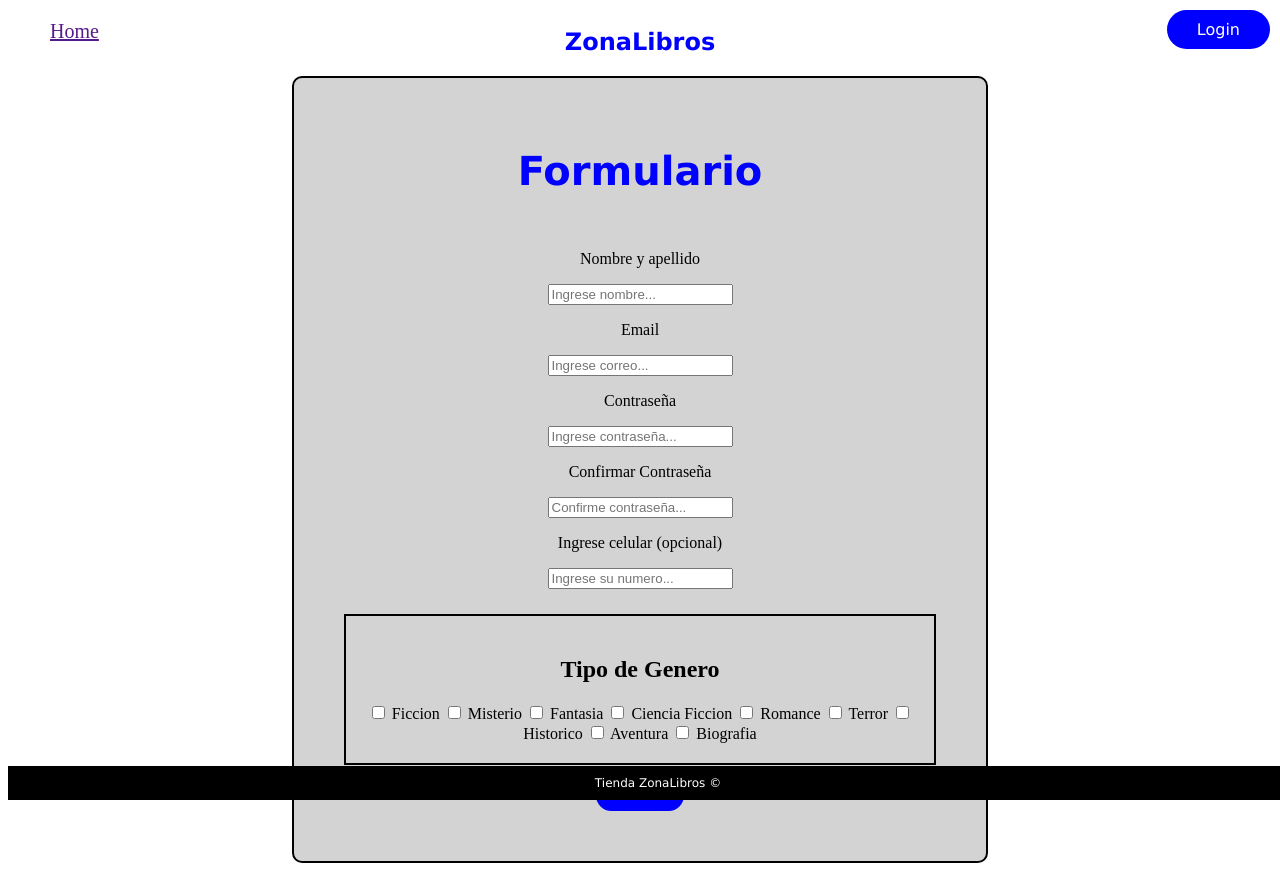
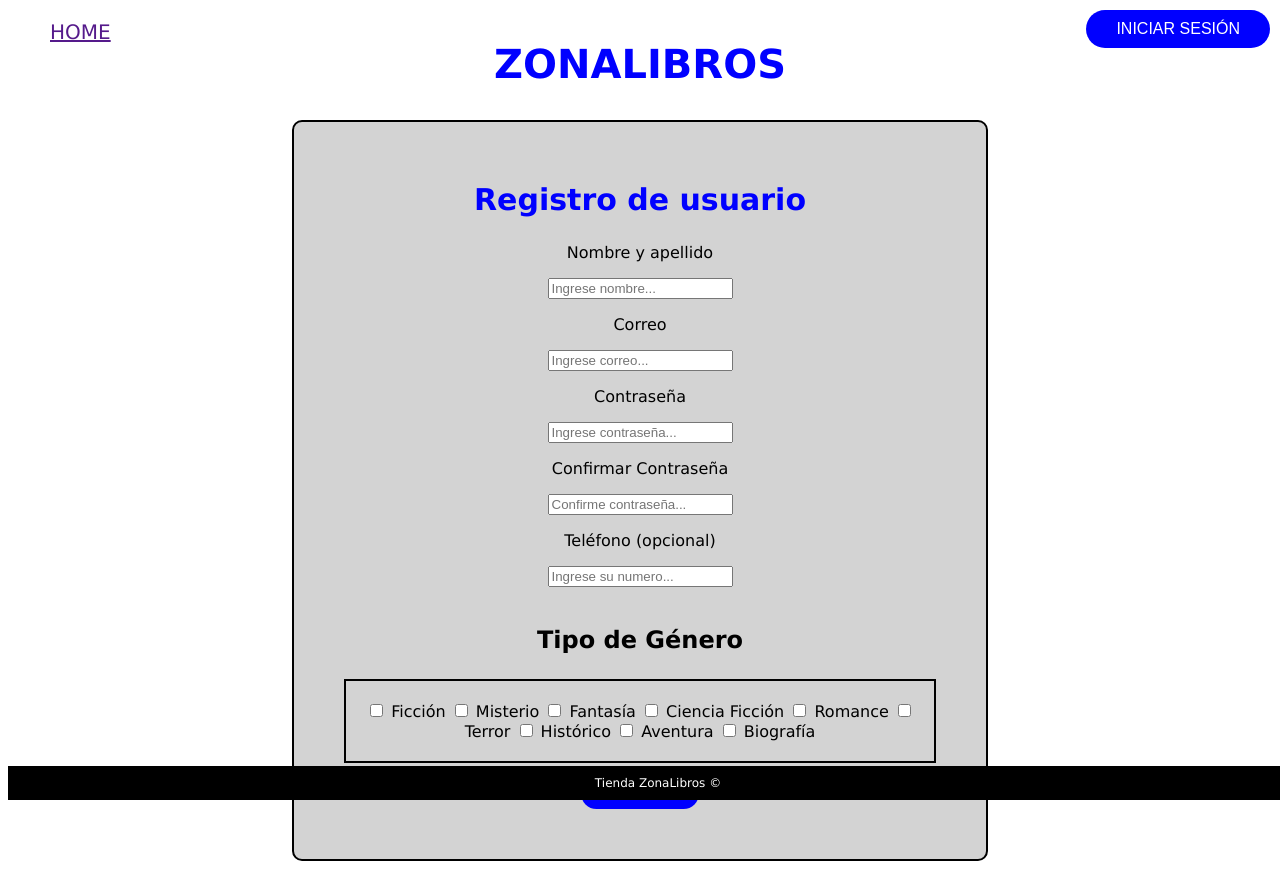
Before and after one commit to moi-rodriguez/Clases, a plain HTML site: page Fullstack/act_final_e1/registro.html in a window 1280 px wide. Drawn offline with Linux system fonts and the light colour scheme.

Commit message:
Refactor login and registration pages for consistency and localization; update titles, labels, and button texts to Spanish.

```diff
--- a/Fullstack/act_final_e1/registro.html
+++ b/Fullstack/act_final_e1/registro.html
@@ -4,54 +4,55 @@
 <head>
     <meta charset="UTF-8">
     <meta name="viewport" content="width=device-width, initial-scale=1.0">
-    <title>Registro</title>
+    <title>Zona Libros - Registro</title>
     <link rel="stylesheet" href="style.css">
 </head>
 
 <body>
     <section class="Contenedor">
         <Header id="HeaderH1">
-            <H1>ZonaLibros</H1>
-            <button id="BtnLogin">Login</button>
-            <a href="">Home</a>
+            <H1>ZONALIBROS</H1>
+            <button id="BtnLogin">INICIAR SESIÓN</button>
+            <a href="">HOME</a>
         </Header>
 
         <section id="Box-Formulario">
-            <h1 id="FormH1">Formulario</h1>
+            <h1 id="FormH1">Registro de usuario</h1>
             <form action="" id="form" class="form" align="center">
                 <P>Nombre y apellido</P>
                 <input id="nombre" type="text" placeholder="Ingrese nombre...">
-                <p>Email</p>
+                <p>Correo</p>
                 <input type="email" name="@duocuc.cl" id="" placeholder="Ingrese correo...">
                 <p>Contraseña</p>
                 <input id="contraseña" type="password" placeholder="Ingrese contraseña...">
                 <p>Confirmar Contraseña</p>
                 <input type="password" placeholder="Confirme contraseña...">
-                <P>Ingrese celular (opcional)</P>
+                <P>Teléfono (opcional)</P>
                 <input type="tel" placeholder="Ingrese su numero...">
+                <br><br>
+                <h2>Tipo de Género</h2>
 
                 <section id="Checkbox">
-                    <h2>Tipo de Genero</h2>
                     <input type="checkbox" name="Ficcion" id="Genero">
-                    <label for="Genero">Ficcion</label>
+                    <label for="Genero">Ficción</label>
                     <input type="checkbox" name="Misterio" id="Genero">
                     <label for="Genero">Misterio</label>
                     <input type="checkbox" name="Fantasia" id="Genero">
-                    <label for="Genero">Fantasia</label>
+                    <label for="Genero">Fantasía</label>
                     <input type="checkbox" name="CF" id="Genero">
-                    <label for="Genero">Ciencia Ficcion</label>
+                    <label for="Genero">Ciencia Ficción</label>
                     <input type="checkbox" name="Romance" id="Genero">
                     <label for="Genero">Romance</label>
                     <input type="checkbox" name="Terror" id="Genero">
                     <label for="Genero">Terror</label>
                     <input type="checkbox" name="Historico" id="Genero">
-                    <label for="Genero">Historico</label>
+                    <label for="Genero">Histórico</label>
                     <input type="checkbox" name="Aventura" id="Genero">
                     <label for="Genero">Aventura</label>
                     <input type="checkbox" name="Biografia" id="Genero">
-                    <label for="Genero">Biografia</label>
+                    <label for="Genero">Biografía</label>
                 </section>
-                <button id="Btnsubmit" type="submit">Enviar</button>
+                <button id="Btnsubmit" type="submit">REGISTRAR</button>
             </form>
 
 
--- a/Fullstack/act_final_e1/style.css
+++ b/Fullstack/act_final_e1/style.css
@@ -5,8 +5,8 @@
 
 #HeaderH1>h1 {
     text-align-last: center;
-    font-family: 'Lucida Sans Regular';
     color: blue;
+    font-size: 40px;
 
 }
 
@@ -24,7 +24,6 @@
     top: 10px;
     /* Esto es la posicion */
 
-    font-family: 'Lucida Sans Regular';
     background-color: blue;
     color: white;
     border: none;
@@ -59,12 +58,12 @@ form {
 
 footer {
     background-color: black;
-    font-family: 'Lucida Sans Regular';
     color: white;
     text-align: center;
     font-size: 12px;
     padding: 10px;
     bottom: 0;
+    margin: 0;
     width: 100%;
     position: fixed;
 }
@@ -124,11 +123,11 @@ footer {
     display: flex;
     justify-content: left;
     align-items: left;
-    font-family: 'Lucida Sans Regular';
     color: blue;
-    font-size: 40px;
-    margin-bottom: 20px;
+    font-size: 30px;
+    margin-bottom: -10px;
+}
 
-
-
+body {
+    font-family: 'Lucida Sans', 'Lucida Sans Regular', 'Lucida Grande', 'Lucida Sans Unicode', Geneva, Verdana, sans-serif;
 }
```
Also changed, not shown: Fullstack/act_final_e1/login.html (+11 -7 lines).
